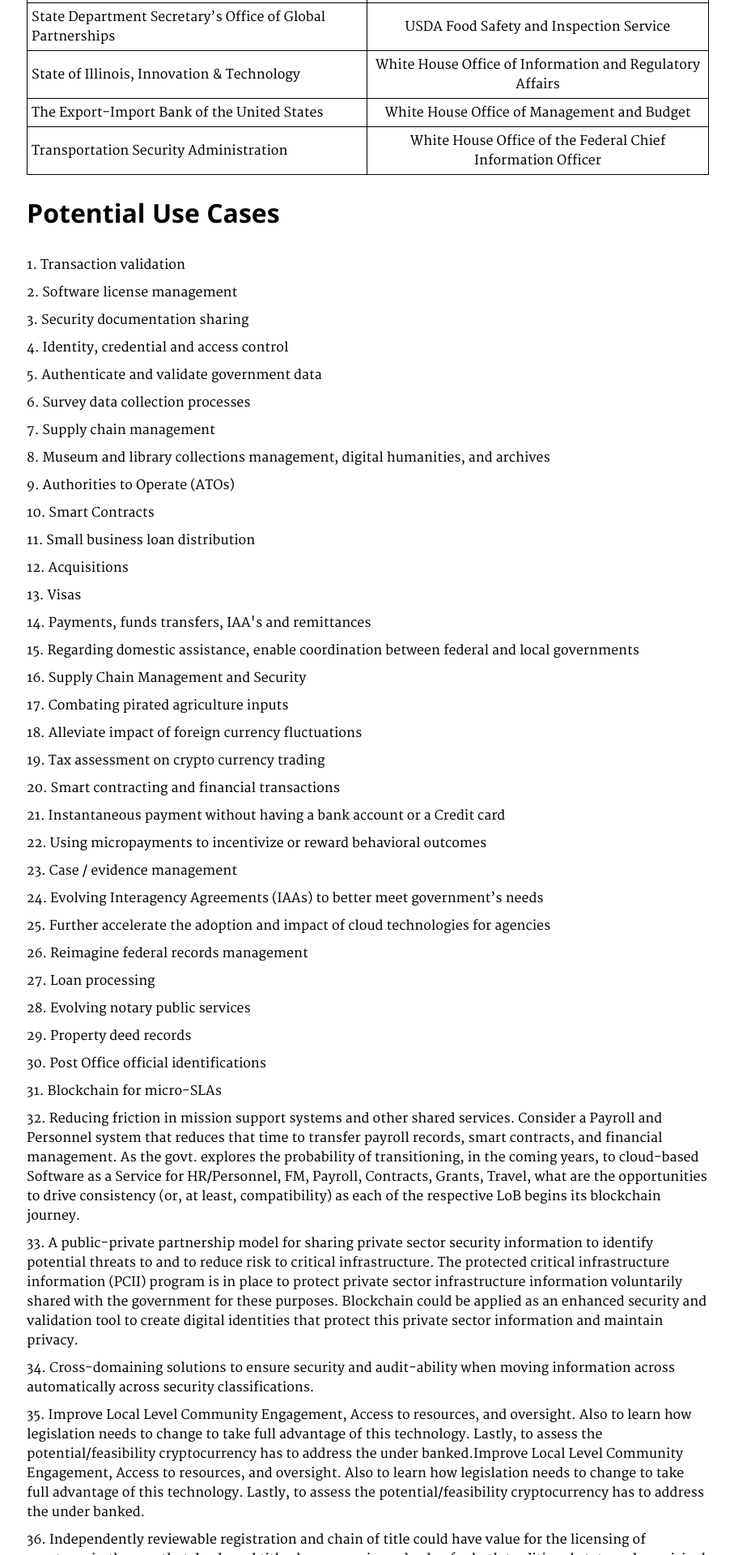
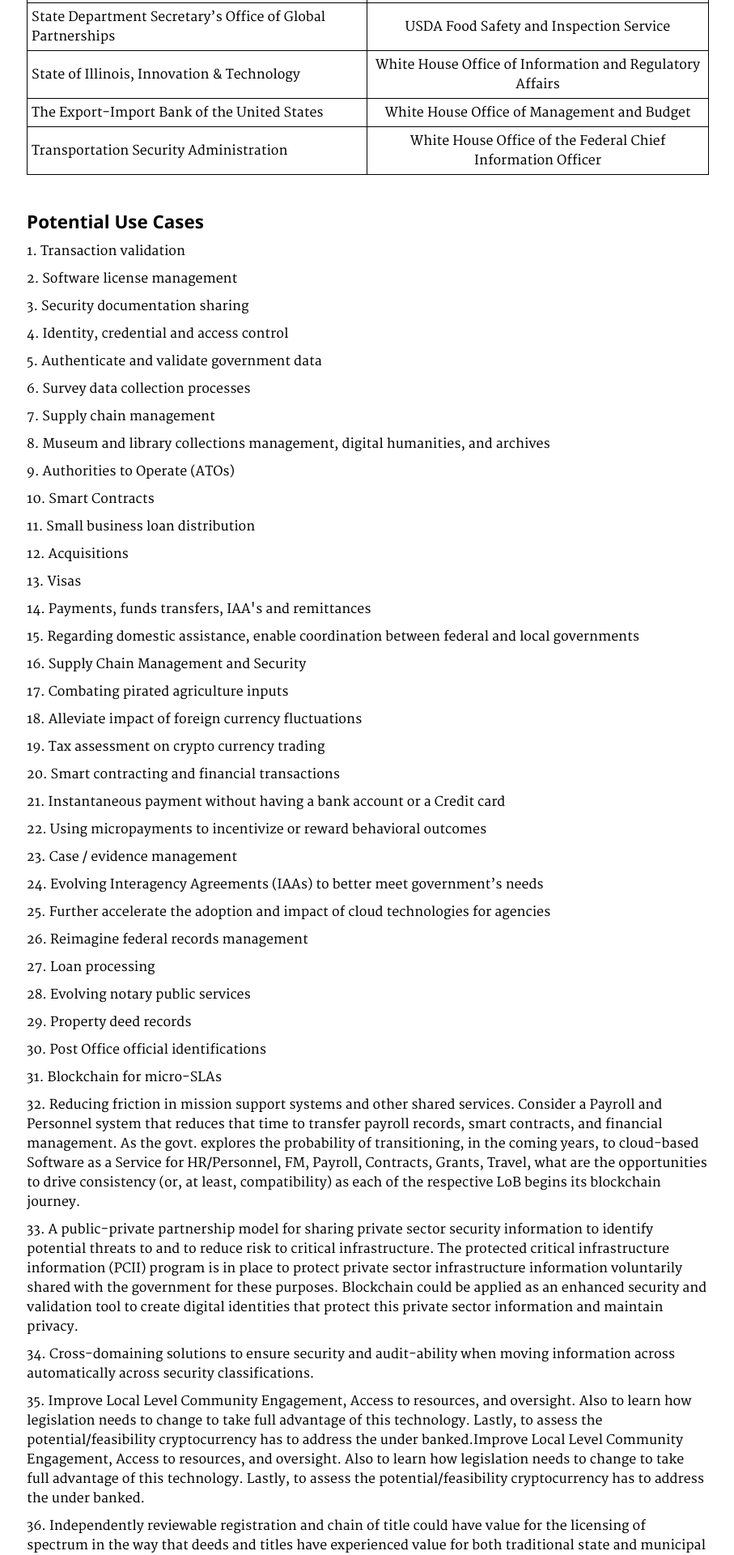
Before and after one commit to GSA/emerging-technology-atlas, a Jekyll site: the page built from pages/blockchain-forum.md, in a window 1280 px wide. Shown: the part 1276-3196 px from the top of the page at 81% size, without its empty margins (349-1256 px from the left). Built offline with Jekyll 4.4.1, drawn with Linux system fonts in a browser that asks for light colours.

```diff
--- a/pages/blockchain-forum.md
+++ b/pages/blockchain-forum.md
@@ -44,7 +44,7 @@ description: ""
 | Transportation Security Administration                     | White House Office of the Federal Chief Information Officer |
 
 
-# Potential Use Cases
+#### Potential Use Cases
 
 <p>1. Transaction validation</p>
 
```
